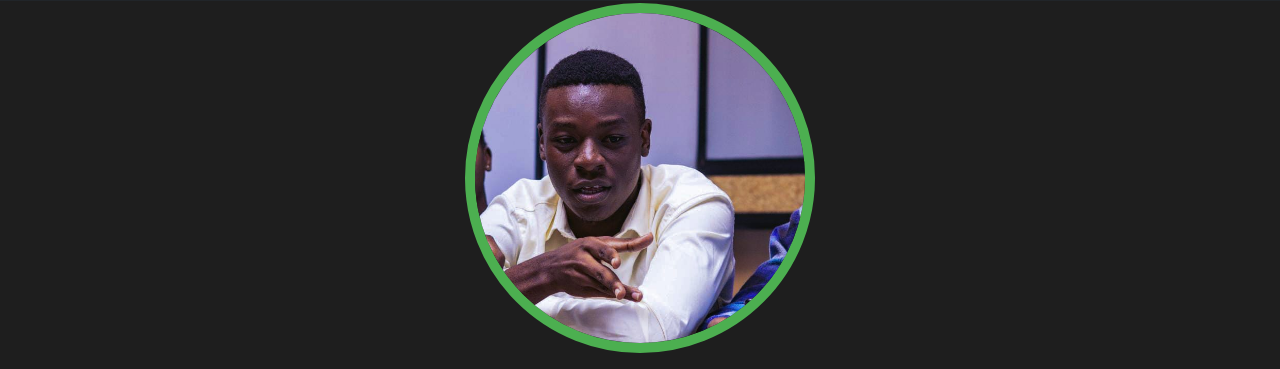
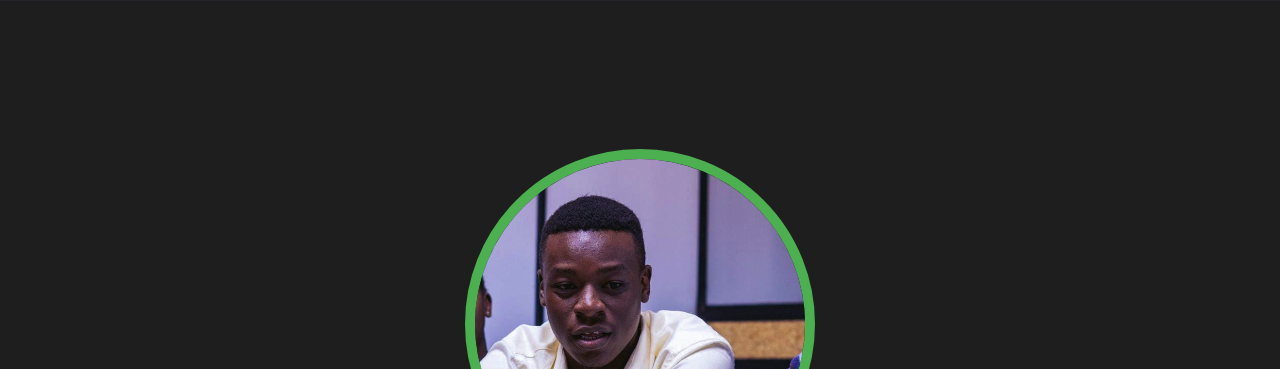
Before and after one commit to Siaka385/portfolio, a plain HTML site: page index.html in a window 1280 px wide. Shown: the part 55-424 px from the top of the page. Drawn offline with nearby package versions, Linux system fonts and the light colour scheme.

Commit message:
style update

```diff
--- a/css/style.css
+++ b/css/style.css
@@ -42,7 +42,8 @@ body {
     padding-left: 0;
 }
 .home{
-  height: auto;
+  height: 100vh;
+  max-height: auto;
 }
 .name {
     color: #ffffff;
```
